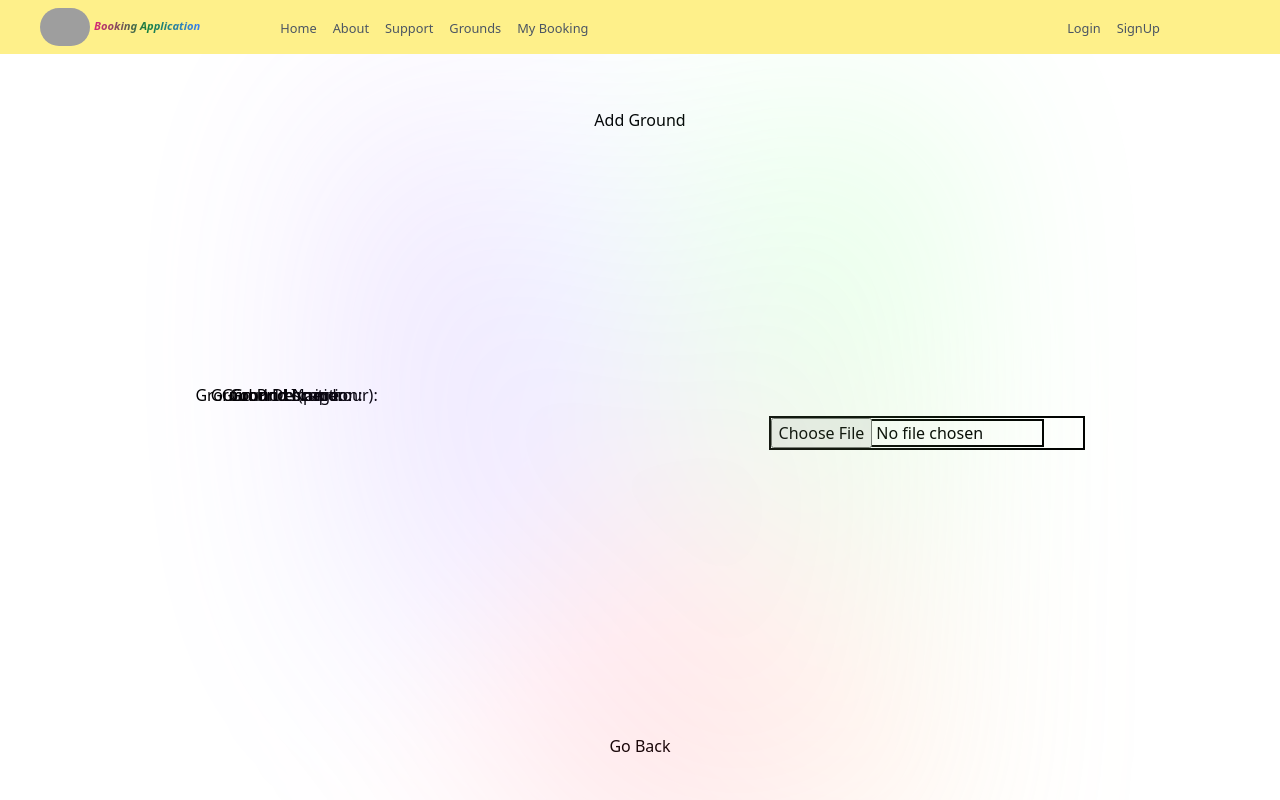
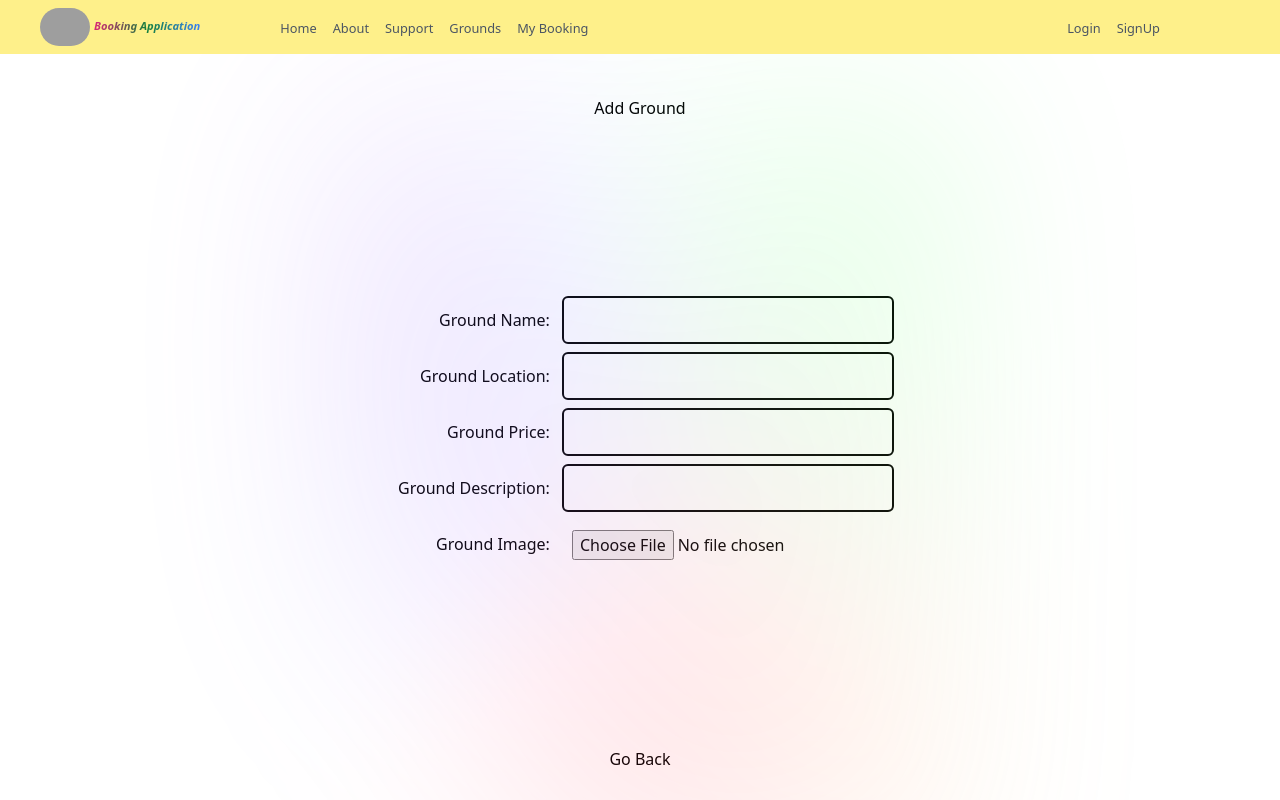
Before and after one commit to Sai-Shanmukh-85243/GroundBookingAppPersonal-NextJS, a Next.js app: page /addground in a window 1280 px wide. Built offline with nearby package versions, Linux system fonts and the light colour scheme; grey boxes are pictures that could not be loaded.

Commit message:
added field sin form but going to change the approach of this as this doesnt look like a really good approach

```diff
--- a/src/CSS/addground.css
+++ b/src/CSS/addground.css
@@ -1,4 +1,3 @@
-@media only screen and (min-width: 1024px) {
    .addgroundContainer {
        display: grid;
        justify-items: center;
@@ -6,53 +5,19 @@
        grid-area: mainContainer;
        grid-template-areas:
            'Header Header'
-        'label input'
-        'label input'
-        'label input'
-        'label input'
-        'label input'
+           'FormContents FormContents'
+           'FormContents FormContents'
+           'FormContents FormContents'
+           'FormContents FormContents'
+           'FormContents FormContents'
            'Footer Footer';
    }
-}
-
-@media only screen and (max-width: 1024px) {
-    .addgroundContainer {
-        display: grid;
-        justify-items: center;
-        align-items: center;
-        grid-area: mainContainer;
-        grid-template-areas:
-        'Header Header Header Header'
-        'FormContents FormContents FormContents FormContents'
-        'FormContents FormContents FormContents FormContents'
-        'FormContents FormContents FormContents FormContents'
-        'FormContents FormContents FormContents FormContents'
-        'FormContents FormContents FormContents FormContents'
-        'FormContents FormContents FormContents FormContents'
-        'FormContents FormContents FormContents FormContents'
-        'Footer Footer Footer Footer';
-    }
-}
-
-/* @media screen and (min-width: 1024px) {
-    .addGroundFormContents{
-        display: grid;
-        grid-template-areas:
-        'label input'
-        'label input'
-        'label input'
-        'label input'
-        'label input'
-        'label input';
-    }
-} */
 
    .addGroundHeader {
        grid-area: Header;
    }
 
    .addGroundFormContents {
-    @apply w-full h-full;
        grid-area: FormContents;
    }
 
@@ -60,15 +25,33 @@
        grid-area: Footer;
    }
 
-.addGroundLabel{
-    display: grid;
-    grid-area: label;
-    grid-template-rows: repeat(auto-fill, minmax(100px, 1fr));
+   .addGroundFormContents input {
+       @apply border-2 border-black rounded-md p-2;
    }
 
-.addGroundInput{
-    @apply border-2 border-black;
-    display: grid;
-    grid-area: input;
-    grid-template-rows: repeat(auto-fill, minmax(100px, 1fr));
+   .addGroundFormContents input[type='file'] {
+       @apply border-none
    }
+
+   .addGroundFormContents {
+       display: flex;
+       max-width: 600px;
+       margin: auto;
+   }
+
+   .labels,
+   .inputs {
+       @apply flex flex-col gap-2
+   }
+
+   .labels label {
+       text-align: right;
+       padding: 10px;
+       vertical-align: middle;
+       margin: 2px;
+       white-space: nowrap;
+   }
+
+   .inputs input {
+       padding: 10px;
+   }
--- a/src/app/addground/page.tsx
+++ b/src/app/addground/page.tsx
@@ -9,61 +9,7 @@ const AddGround = () => {
     const [groundPrice, setGroundPrice] = useState<number | undefined>();
     const [groundDescription, setGroundDescription] = useState<string>("");
     const [groundImage, setGroundImage] = useState<File | undefined>();
-    const labels = [
-        {
-            label: 'Ground Name:',
-            className: 'addGroundLabel',
-        },
-        {
-            label: 'Ground Location:',
-            className: 'addGroundLabel',
-        },
-        {
-            label: 'Ground Price (per hour):',
-            className: 'addGroundLabel',
-        },
-        {
-            label: 'Ground Description:',
-            className: 'addGroundLabel',
-        },
-        {
-            label: 'Ground Image:',
-            className: 'addGroundLabel',
-        },
-    ];
 
-    const inputs = [
-        {
-            className: 'addGroundInput',
-            onChange: setGroundName,
-            value: groundName,
-            type: 'text',
-        },
-        {
-            className: 'addGroundInput',
-            onChange: setGroundLocation,
-            value: groundLocation,
-            type: 'text',
-        },
-        {
-            className: 'addGroundInput',
-            onChange: setGroundPrice,
-            value: groundPrice,
-            type: 'number',
-        },
-        {
-            className: 'addGroundInput',
-            onChange: setGroundDescription,
-            value: groundDescription,
-            type: 'text',
-        },
-        {
-            className: 'addGroundInput',
-            onChange: setGroundImage,
-            value: undefined,
-            type: 'file',
-        },
-    ]
     return (
         <div className="h-full w-full addgroundContainer">
             <div className="addGroundHeader">
@@ -71,29 +17,24 @@ const AddGround = () => {
                     Add Ground
                 </span>
             </div>
-            {/* <div className="addGroundFormContents"> */}
-            {labels.map((item, index) => {
-                return <label key={index} className={item.className}>{item.label}</label>
-            })}
+            <form className="addGroundFormContents">
+                <div className="labels">
+                    <label htmlFor="groundname">Ground Name:</label>
+                    <label htmlFor="groundlocation">Ground Location:</label>
+                    <label htmlFor="groundprice">Ground Price:</label>
+                    <label htmlFor="grounddescription">Ground Description:</label>
+                    <label htmlFor="groundimage">Ground Image:</label>
+                </div>
 
-            {inputs.map((item, index) => {
-                return <input key={index} className={item.className} type={item.type} value={item.value}
-                // onChange={(e) => {
-                //     if (item.type === 'file') {
-                //         // Handle File input separately
-                //         item.onChange(e.target.files?.[0] ?? undefined);
-                //     } else if (item.type === 'number') {
-                //         // Handle number input separately
-                //         item.onChange(Number(e.target.value) || undefined); // Ensure number or undefined
-                //     } else {
-                //         // Handle text inputs (string)
-                //         item.onChange(e.target.value);
-                //     }
-                // }}
-                ></input>
-            })}
+                <div className="inputs">
+                    <input id="groundname" type='text' value={groundName} onChange={(e) => { setGroundName(e.target.value) }} />
+                    <input id="groundlocation" type='text' value={groundLocation} onChange={(e) => { setGroundLocation(e.target.value) }} />
+                    <input id="groundprice" type='number' value={groundPrice} onChange={(e) => { setGroundPrice(Number(e.target.value)) }} />
+                    <input id="grounddescription" type='text' value={groundDescription} onChange={(e) => { setGroundDescription(e.target.value) }} />
+                    <input id="groundimage" type='file' onChange={(e) => { setGroundImage(e.target.files?.[0]) }} />
+                </div>
 
-            {/* </div> */}
+            </form>
             <div className="addGroundFooter">
                 <button className="goback" onClick={() => { router.back() }}>Go Back</button>
             </div>
```
Lines whose indentation alone changed are shown as unchanged.
